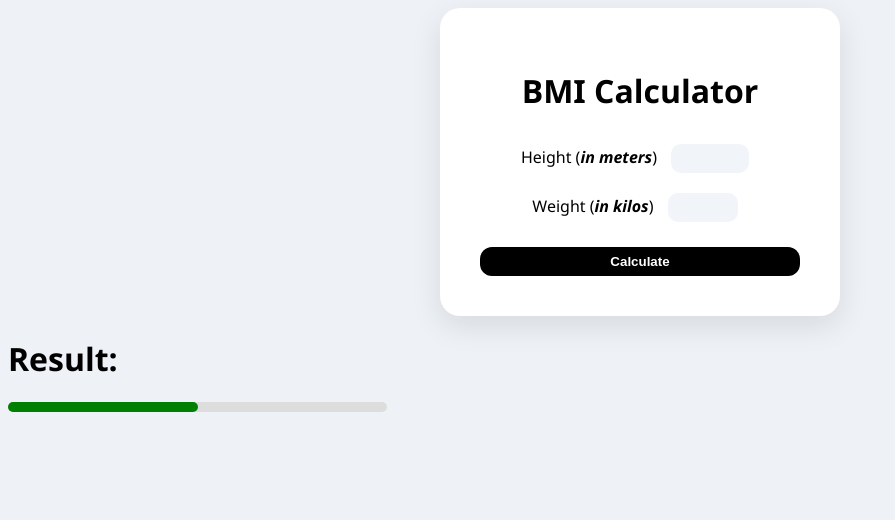
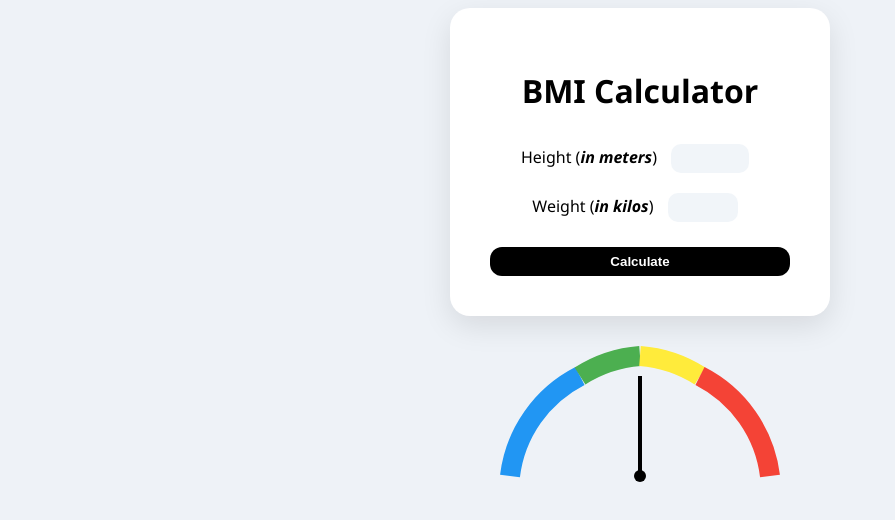
Before and after one commit to blue0nv/bmi-calculator, a plain HTML site: page index.html in a window 1280 px wide. Shown: the whole page, without its empty margins (0-895 px from the left). Drawn offline with Linux system fonts and the light colour scheme.

Commit message:
add an arc to show result instead of regular bar

```diff
--- a/index.html
+++ b/index.html
@@ -8,7 +8,7 @@
 </head>
 
 <body>
-<div class="input_box">
+<div class="box">
     <h1>BMI Calculator</h1>
 
     <label for="height">Height (<i><b>in meters</b></i>)</label>
@@ -22,13 +22,31 @@
     <button onclick="calculateBMI()" id="calculate">Calculate</button>
 </div>
 
-<div class="result_box">
-    <h1>Result: </h1>
-    <p id="result"></p>
+<div class="result">
+    <svg width="300" height="180" viewBox="0 0 300 180">
 
-    <div class="bar">
-        <div class="fill" id="fill"></div>
-    </div>
+        <path d="M 20 160 A 130 130 0 0 1 90 60"
+            stroke="#2196f3" stroke-width="20" fill="none"/>
+
+        <path d="M 90 60 A 130 130 0 0 1 150 40"
+            stroke="#4caf50" stroke-width="20" fill="none"/>
+
+        <path d="M 150 40 A 130 130 0 0 1 210 60"
+            stroke="#ffeb3b" stroke-width="20" fill="none"/>
+
+        <path d="M 210 60 A 130 130 0 0 1 280 160"
+            stroke="#f44336" stroke-width="20" fill="none"/>
+
+    <line id="needle"
+        x1="150" y1="160"
+        x2="150" y2="60"
+        stroke="black"
+        stroke-width="4"/>
+
+    <circle cx="150" cy="160" r="6" fill="black"/>
+</svg>
+
+
 </div>
 
 
--- a/style.css
+++ b/style.css
@@ -3,15 +3,21 @@ body {
     background: #eef2f7;
 }
 
-.input_box {
+.box {
     display: block;
     margin: auto;
     background: white;
     padding: 40px;
     border-radius: 20px;
-    width: 320px;
+    width: 300px;
     text-align: center;
     box-shadow: 0 10px 30px rgba(0,0,0,0.1);
+}
+
+.result {
+    display: block;
+    margin: auto;
+    width: 300px;
 }
 
 input {
@@ -42,17 +48,3 @@ button:hover {
 button:active {
     transform: scale(0.95);
 }
-
-.bar {
-    width: 30%;
-    height: 10px;
-    background: #ddd;
-    border-radius: 10px;
-}
-
-.fill {
-    height: 100%;
-    width: 50%;
-    background: green;
-    border-radius: 10px;
-}
```
